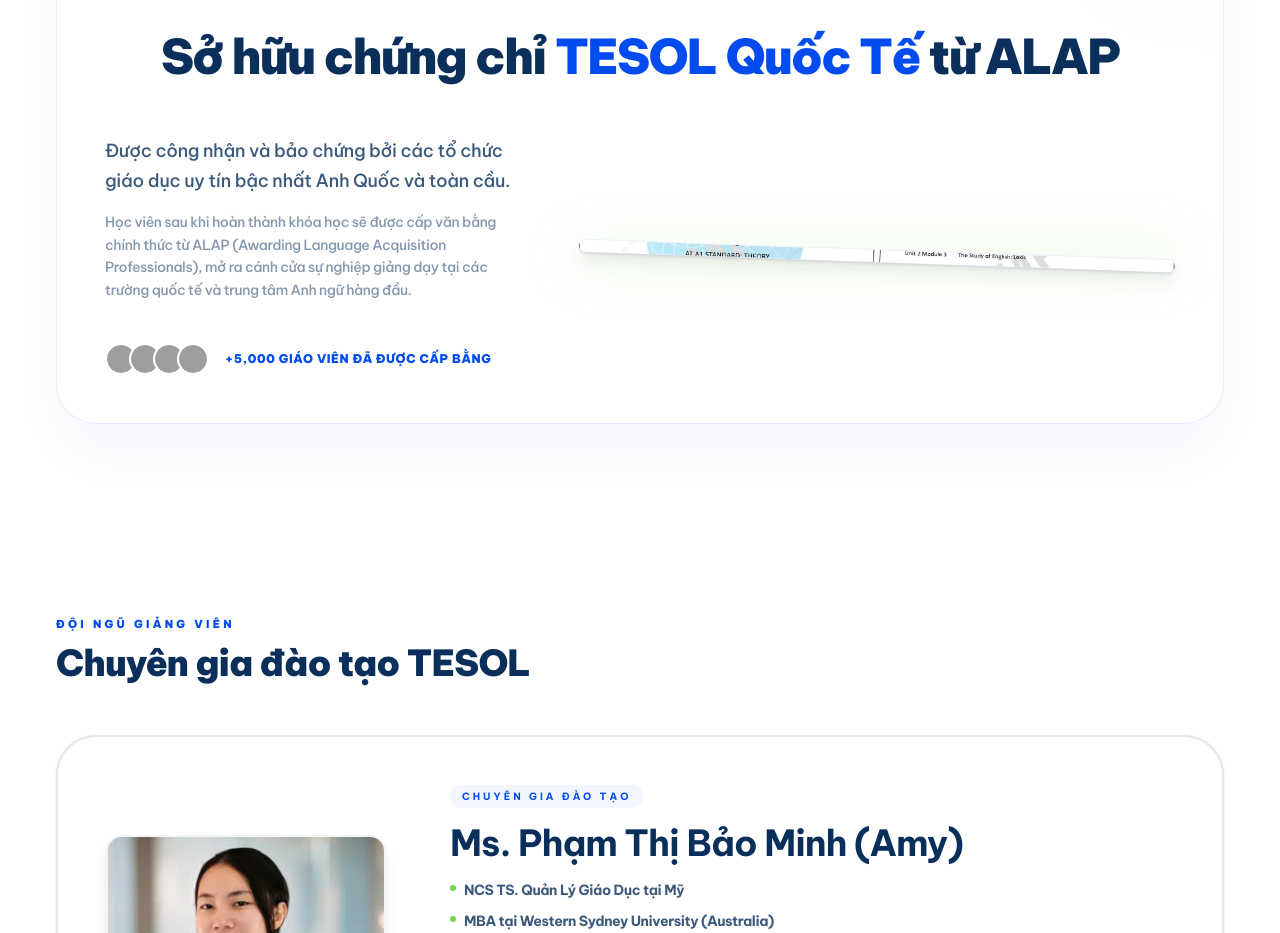
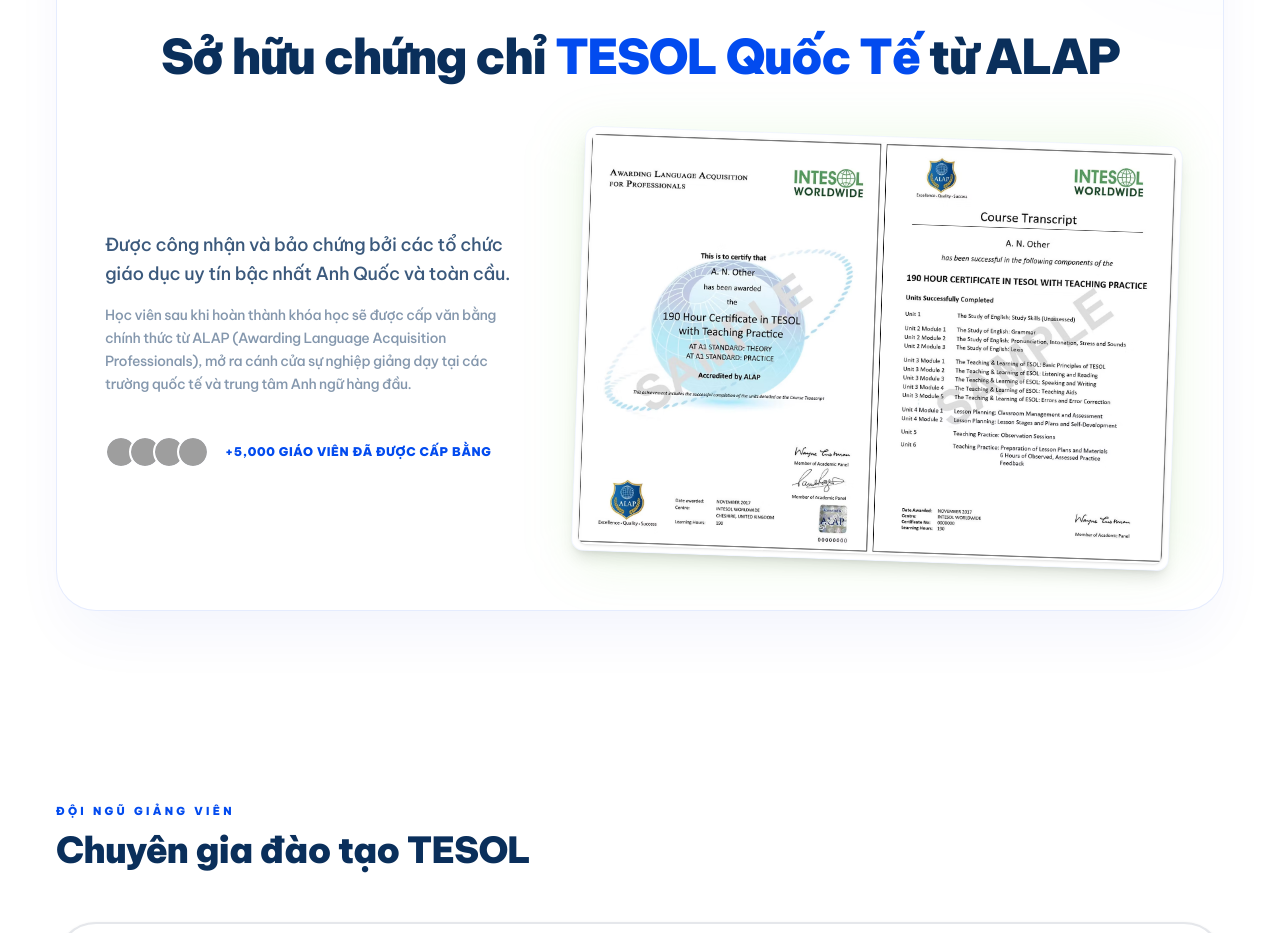
Before and after one commit to DragonL57/tailwind-landing-page-template, a Next.js app: page /tesolmooc in a window 1280 px wide. Shown: the part 5480-6413 px from the top of the page. Built offline with nearby package versions, Linux system fonts and the light colour scheme; grey boxes are pictures that could not be loaded.

Commit message:
fix: add UI header to tesolmooc, fix logo-band image sizing

```diff
--- a/components/tesol/logo-band.tsx
+++ b/components/tesol/logo-band.tsx
@@ -84,7 +84,7 @@
               </div>
 
               {/* Certificate Image - Reordered on Mobile */}
-              <div className="order-1 md:order-2 md:col-span-7 relative group w-full px-2 md:px-0">
+              <div className="order-1 md:order-2 md:col-span-7 relative group w-full px-2 md:px-0 flex justify-center">
                 <div className="absolute -inset-1 md:-inset-2 bg-vmg-green/10 rounded-[28px] blur-xl group-hover:bg-vmg-green/20 transition-colors duration-500"></div>
                 <div
                   className="relative bg-white p-1 md:p-1.5 rounded-xl shadow-lg border border-vmg-blue/5 rotate-1 md:rotate-2 group-hover:rotate-0 transition-transform duration-500 cursor-zoom-in"
@@ -93,8 +93,9 @@
                   <Image
                     src="/images/tesol_certificate.avif"
                     alt="TESOL Certificate"
-                    fill
-                    className="rounded-lg object-cover shadow-sm"
+                    width={600}
+                    height={450}
+                    className="w-full h-auto rounded-lg object-contain shadow-sm"
                   />
                   {/* Zoom Indicator */}
                   <div className="absolute bottom-4 right-4 bg-vmg-navy/60 backdrop-blur-md rounded-full p-2 text-white opacity-0 group-hover:opacity-100 transition-opacity">
```
